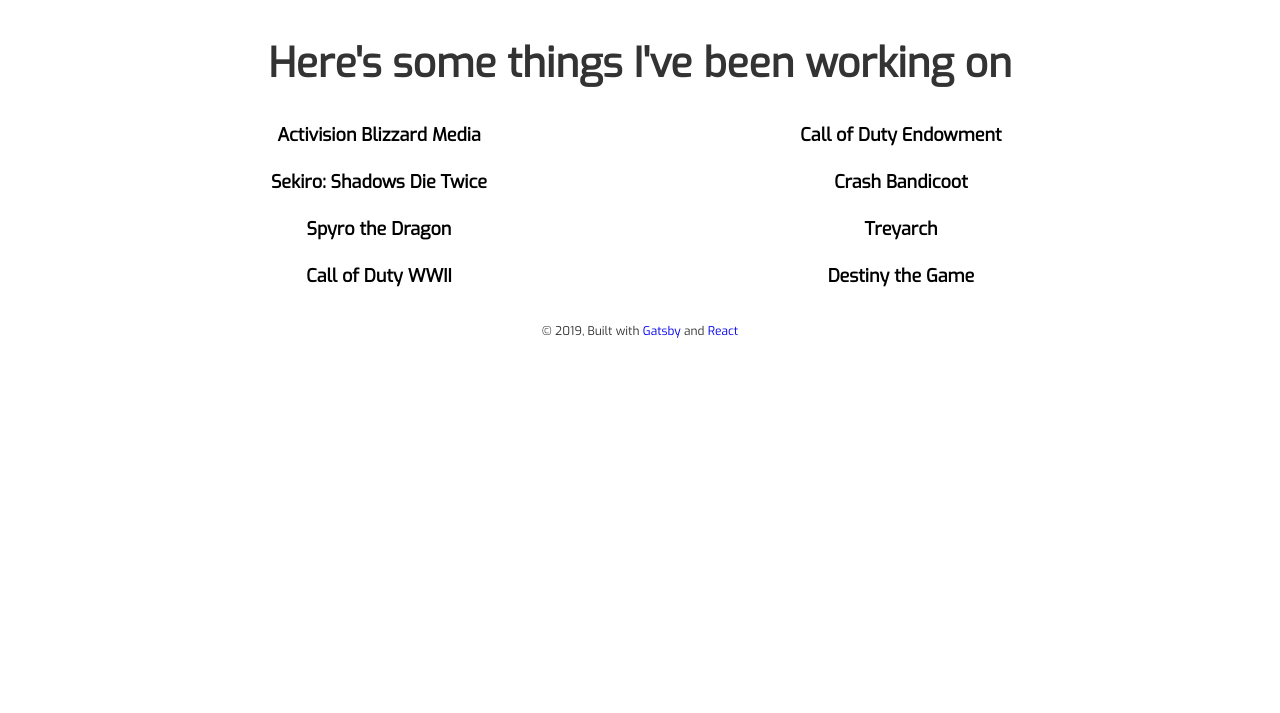
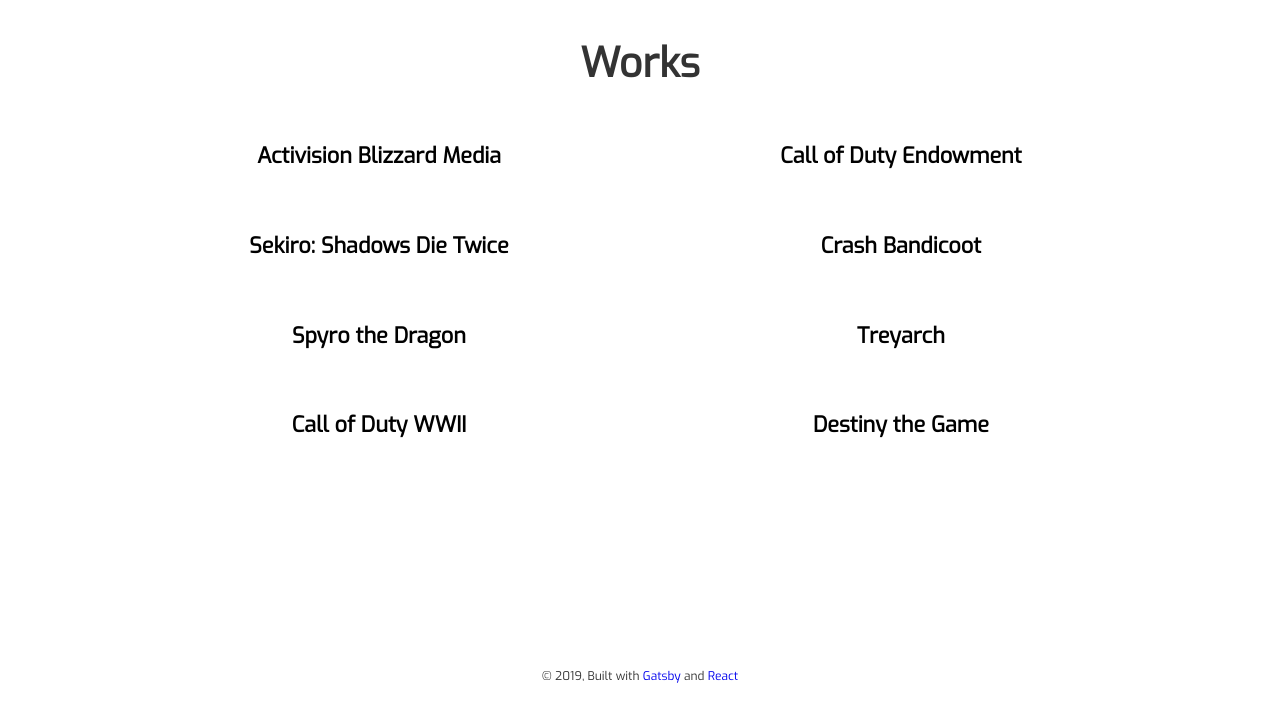
Before and after one commit to kangpeter5/mysite-gatsby, a Gatsby site: page /works in a window 1280 px wide. Shown: the part 87-800 px from the top of the page. Built offline with nearby package versions, Linux system fonts and the light colour scheme; Gatsby itself is replaced by a stand-in of ours.

Commit message:
update works

```diff
--- a/src/components/layout.js
+++ b/src/components/layout.js
@@ -31,6 +31,7 @@
           style={{
             padding: `1rem`,
             maxWidth: `1080px`,
+            height: `80vh`,
             margin: `0 auto`,
           }}
         >
--- a/src/pages/works.js
+++ b/src/pages/works.js
@@ -10,13 +10,15 @@
 const WorkContainer = props => (
     <div style={{
         flex: `1 0 48%`,
-        margin: `1%`,
+        margin: `2% 1%`,
+        padding: `1%`,
         textAlign: `center`,
     }}>
         <a target="_blank" rel="noopener noreferrer" href={props.href}
         style={{
             textDecoration: `none`,
             fontWeight: `bold`,
+            fontSize: `1.2rem`,
             color: `#000`,
         }}>{props.children}</a>
     </div>
@@ -27,7 +29,7 @@
 }) => (
     <Layout>
         <SEO title="Works" keywords={[`adobe`, `javascript`, `jquery`, `less`, `scss`, `html`, `css`, `social-media`, `js`, `es6`]} />
-        <h1 className="title-container">Here's some things I've been working on</h1>
+        <h1 className="title-container">Works</h1>
 
         <div
             style={{
```
